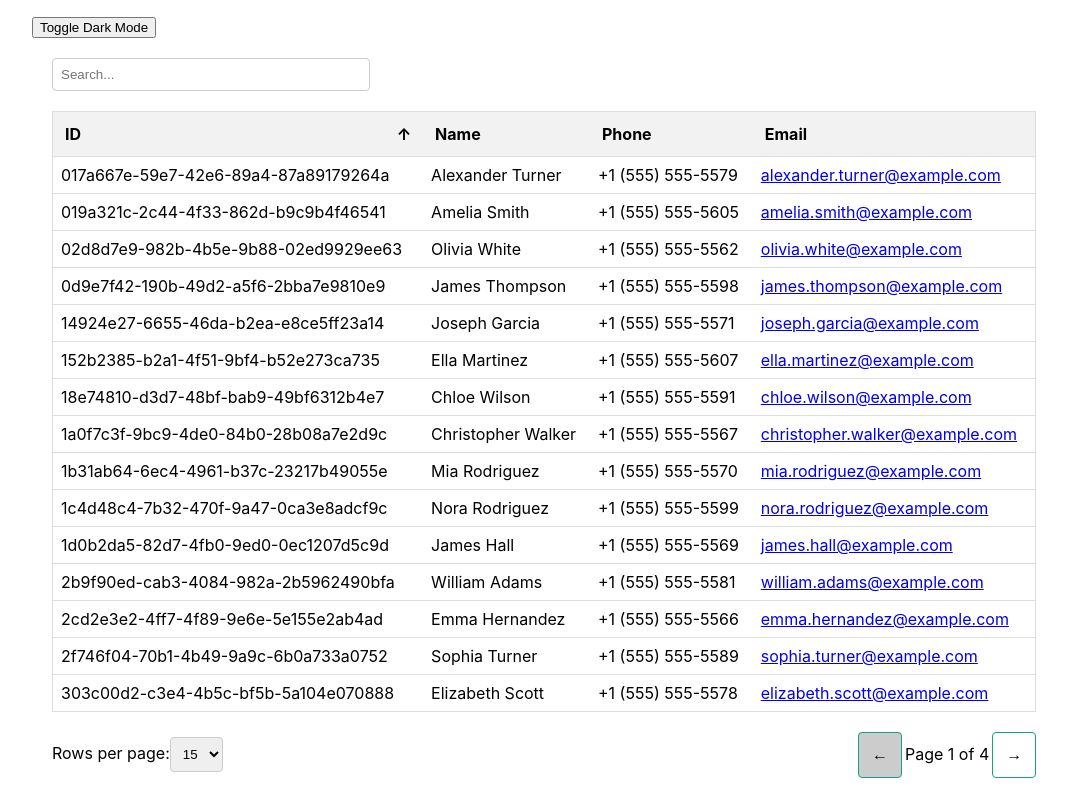
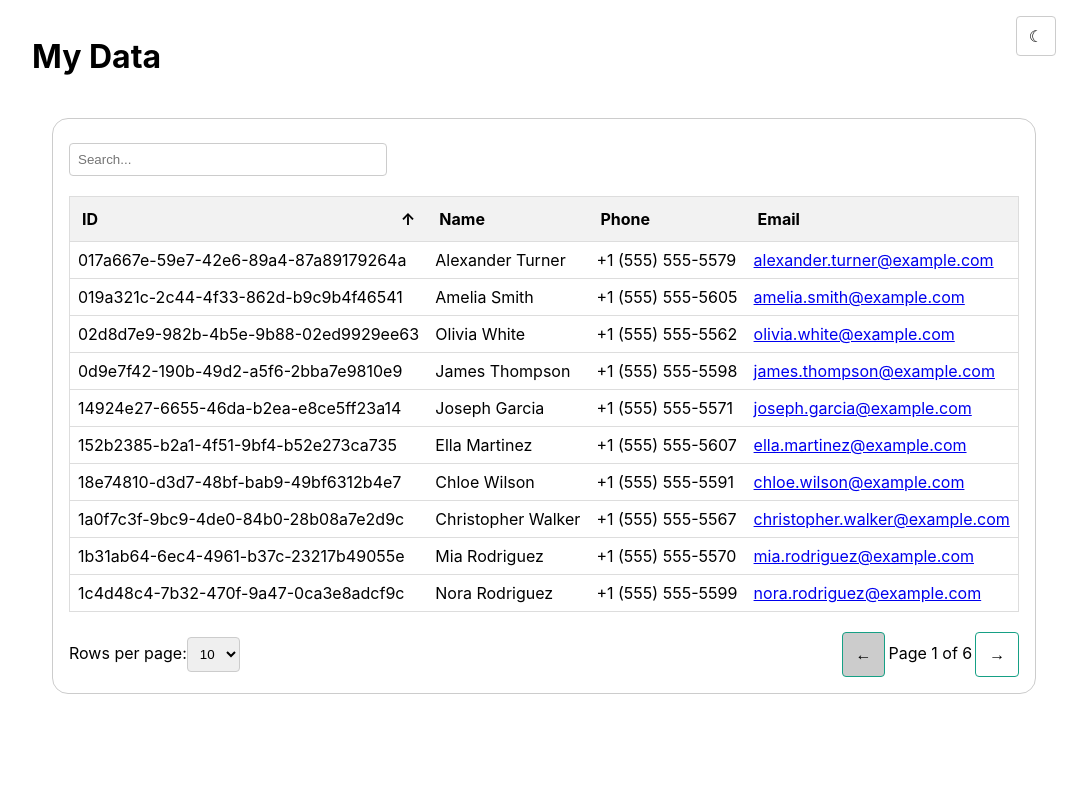
Before and after one commit to kheiro/data-table, a React (Create React App) app: page / in a window 1280 px wide. Shown: the whole page, without its empty margins (96-1183 px from the left). Built offline with nearby package versions, Linux system fonts and the light colour scheme.

Commit message:
Adding additionl styling

```diff
--- a/src/App.scss
+++ b/src/App.scss
@@ -2,3 +2,33 @@
     width: 80%;
     margin: 1rem auto;
 }
+
+.header {
+    display: flex;
+    justify-content: space-between;
+
+    button {
+        width: 40px;
+        height: 40px;
+        font-size: 1rem;
+        background-color: #fff;
+        color: #000;
+        border: 1px solid #ccc;
+        border-radius: 0.25rem; /* 4px in rem */
+        cursor: pointer;
+    }
+
+    /* Disable the Previous Page button when on the first page */
+    button:disabled:first-child,
+    button[disabled]:first-child {
+        background-color: #ccc;
+        cursor: not-allowed;
+    }
+
+    /* Disable the Next Page button when on the last page */
+    button:disabled:last-child,
+    button[disabled]:last-child {
+        background-color: #ccc;
+        cursor: not-allowed;
+    }
+}
--- a/src/App.tsx
+++ b/src/App.tsx
@@ -44,7 +44,14 @@ function App() {
     return (
         <div className="app">
             <div className="container">
-                <button onClick={toggleDarkMode}>Toggle Dark Mode</button>
+                <header className="header">
+                    <h1>My Data</h1>
+
+                    <button onClick={toggleDarkMode}>
+                        {darkMode ? <>&#9728;</> : <>&#9790;</>}
+                    </button>
+                </header>
+
                 <DataTable<User>
                     dataSource={users}
                     columns={usersColumns}
--- a/src/Components/DataTable/Components/DataTable.tsx
+++ b/src/Components/DataTable/Components/DataTable.tsx
@@ -17,7 +17,7 @@ export interface DataTableProps<T> {
 function DataTable<T>({
     dataSource = [],
     columns,
-    rowsPerPageOptions = [15, 30, 50],
+    rowsPerPageOptions = [10, 20, 30],
     darkMode = false,
 }: DataTableProps<T>) {
     const {
--- a/src/Components/DataTable/Components/TableBody.tsx
+++ b/src/Components/DataTable/Components/TableBody.tsx
@@ -1,4 +1,5 @@
 import { ReactNode } from 'react'
+
 import { Column } from '../Types/Types'
 
 interface TableBodyProps<T> {
--- a/src/Components/DataTable/Styles/DataTable.scss
+++ b/src/Components/DataTable/Styles/DataTable.scss
@@ -9,12 +9,16 @@ $accentColor: #16a085;
 
 /* Common styles for both light and dark modes */
 .data-table {
+    padding: 1rem;
     margin: 1.25rem; /* 20px in rem */
+    border: 1px solid #ccc;
+    border-radius: 16px; /* 4px in rem */
 
     /* Style the input for filtering */
     input[type='text'] {
         width: 18.75rem; /* 300px in rem */
         padding: 0.5rem; /* 8px in rem */
+        margin-top: 0.5rem; /* 10px in rem */
         margin-bottom: 1.25rem; /* 10px in rem */
         border: 1px solid #ccc;
         border-radius: 0.25rem; /* 4px in rem */
```
